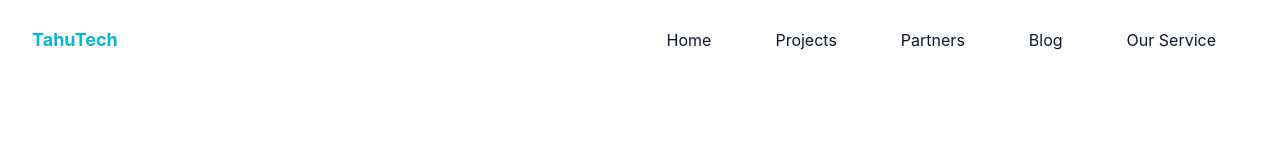
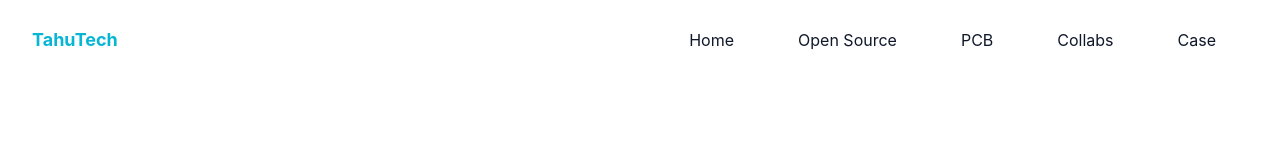
Before and after one commit to TahuTech/landing-page, a website: page src/pages/projects.html in a window 1280 px wide. Drawn offline with Linux system fonts and the light colour scheme.

Commit message:
adjust page

```diff
--- a/src/pages/projects.html
+++ b/src/pages/projects.html
@@ -40,29 +40,29 @@
                                 group-hover:text-primary">Home</a>
                         </li>
                         <li class="group">
-                            <a href="#projects" class="text-base
+                            <a href="#opensource" class="text-base
                                 text-dark
                                 py-2 mx-8 flex
-                                group-hover:text-primary">Projects
+                                group-hover:text-primary">Open Source
                             </a>
                         </li>
                         <li class="group">
-                            <a href="#partners" class="text-base
+                            <a href="#pcb" class="text-base
                                 text-dark
                                 py-2 mx-8 flex
-                                group-hover:text-primary">Partners</a>
+                                group-hover:text-primary">PCB</a>
                         </li>
                         <li class="group">
-                            <a href="#blog" class="text-base
+                            <a href="#collabs" class="text-base
                                 text-dark
                                 py-2 mx-8 flex
-                                group-hover:text-primary">Blog</a>
+                                group-hover:text-primary">Collabs</a>
                         </li>
                         <li class="group">
-                            <a href="#service" class="text-base
+                            <a href="#case" class="text-base
                                 text-dark
                                 py-2 mx-8 flex
-                                group-hover:text-primary">Our Service</a>
+                                group-hover:text-primary">Case</a>
                         </li>
                     </ul>
                 </nav>
--- a/tailwind.config.js
+++ b/tailwind.config.js
@@ -3,6 +3,7 @@ module.exports = {
   content: [
     'index.html',
     '/src/projects/kerf60.html',
+    '/src/pages/*.html',
     './src/**/*.html'
   ],
   theme: {
```
Also changed, not shown: index.html (+8 -3 lines), src/pages/servicelog.html (+21 -8 lines).
